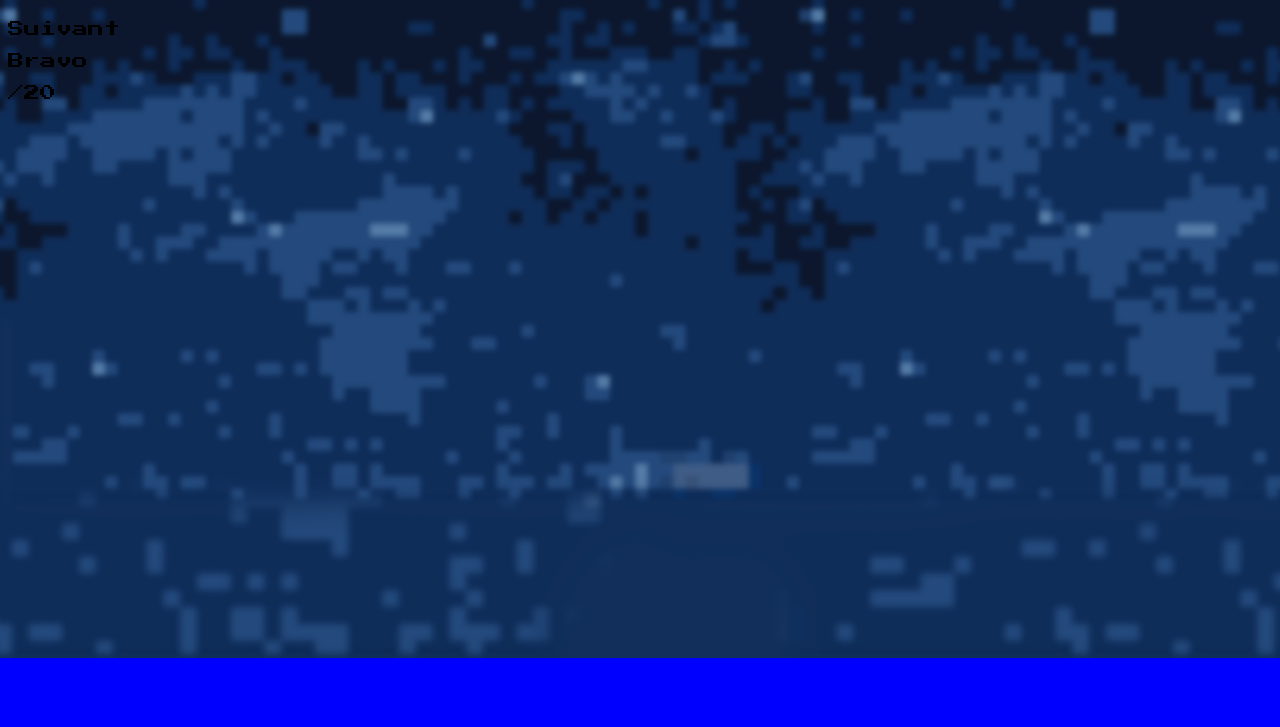
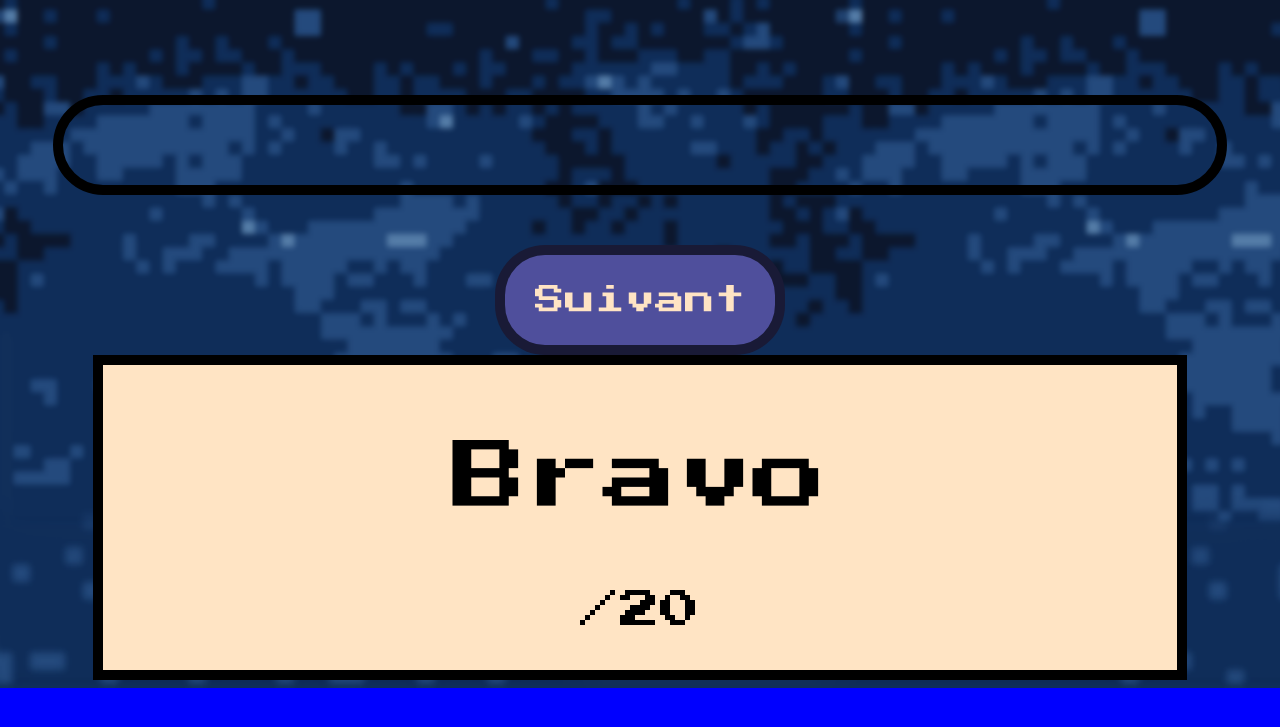
Before and after one commit to hugo-piedanna/l-epopee_du_sexe, a PHP site: page /quizz.html in a window 1280 px wide. Shown: the top 727 px of the page. Run offline with PHP 8.4, Linux system fonts and the light colour scheme.

Commit message:
update quizz

```diff
--- a/css/quiz.css
+++ b/css/quiz.css
@@ -12,26 +12,75 @@
     display: none;
     grid-template-columns: auto auto;
     padding: 10px;
+    color: bisque;
   }
   .grid-item {
     border: 10px solid rgba(12, 13, 29, 0.8);
     background-color: rgb(79, 79, 156);
+    color: bisque;
     padding: 15px;
     font-size: 30px;
     text-align: center;
     margin: 20px;
     border-radius: 50px;
   }
+  #question{
+    color: bisque;
+    margin: 0 auto;
+    margin-top: 7.5%;
+    text-align: center;
+    margin-bottom: 5%;
+    width: 80%;
+  }
 
   .grid-item:hover{
     background-color: rgba(12, 13, 29, 0.8);
     border: 10px solid rgb(79, 79, 156);
+    color: rgb(200, 200, 200);
   }
-
+  #response{
+    color: bisque;
+    margin: 0 auto;
+    margin-top: 5%;
+    text-underline-offset: 15px;
+    font-size: 24px;
+    width: 85%;
+    padding: 40px;
+    border-radius: 50px;
+    border: 10px solid black;
+    line-height: 50px;
+  }
+  #btn-response{
+    border: 10px solid rgba(12, 13, 29, 0.8);
+    background-color: rgb(79, 79, 156);
+    color: bisque;
+    padding: 30px;
+    font-size: 30px;
+    text-align: center;
+    margin: 0 auto;
+    margin-top: 50px;
+    border-radius: 50px;
+    width: fit-content;
+  }
   #btn-response:hover{
-    background-color: aqua;
+    background-color: rgba(12, 13, 29, 0.8);
+    border: 10px solid rgb(79, 79, 156);
+    color: rgb(200, 200, 200);
   }
 
   #btn-result:hover{
     background-color: aqua;
   }
+  #result-container{
+    background-color: bisque;
+    border: black 10px solid;
+    width: 85%;
+    margin: 0 auto;
+    text-align: center;
+  }
+  #title-result{
+    font-size: 75px;
+  }
+  #result{
+    font-size: 40px;
+  }
```
